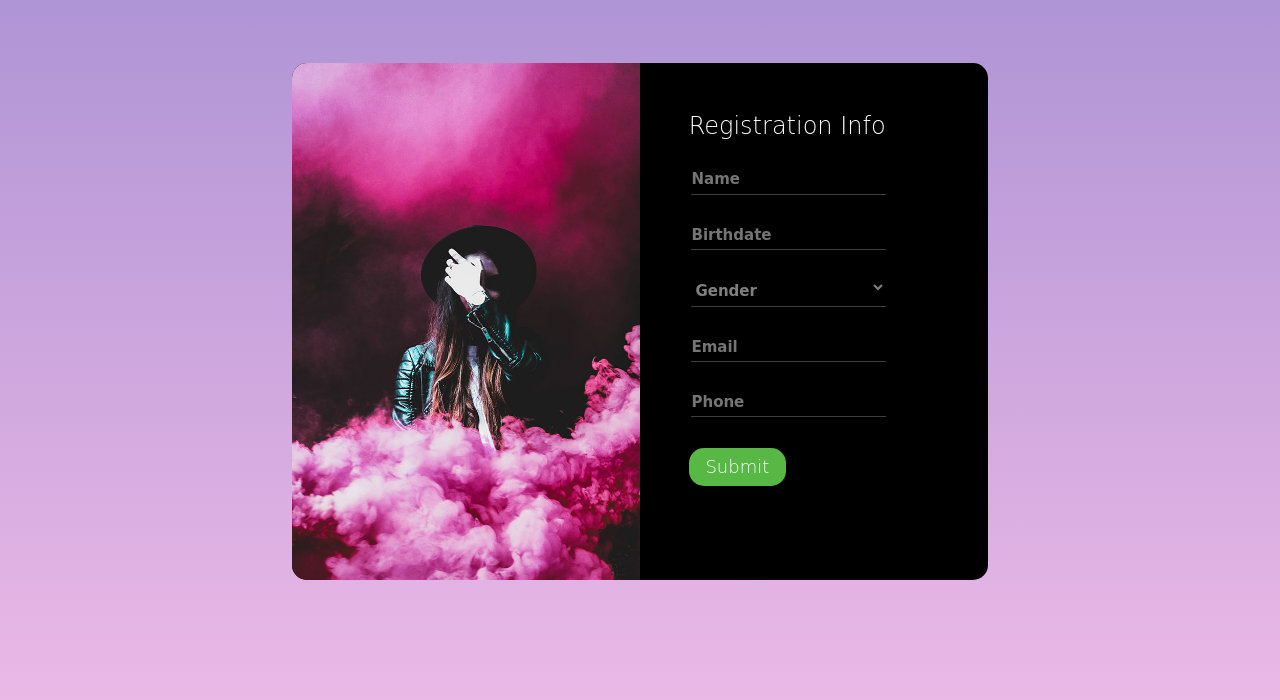
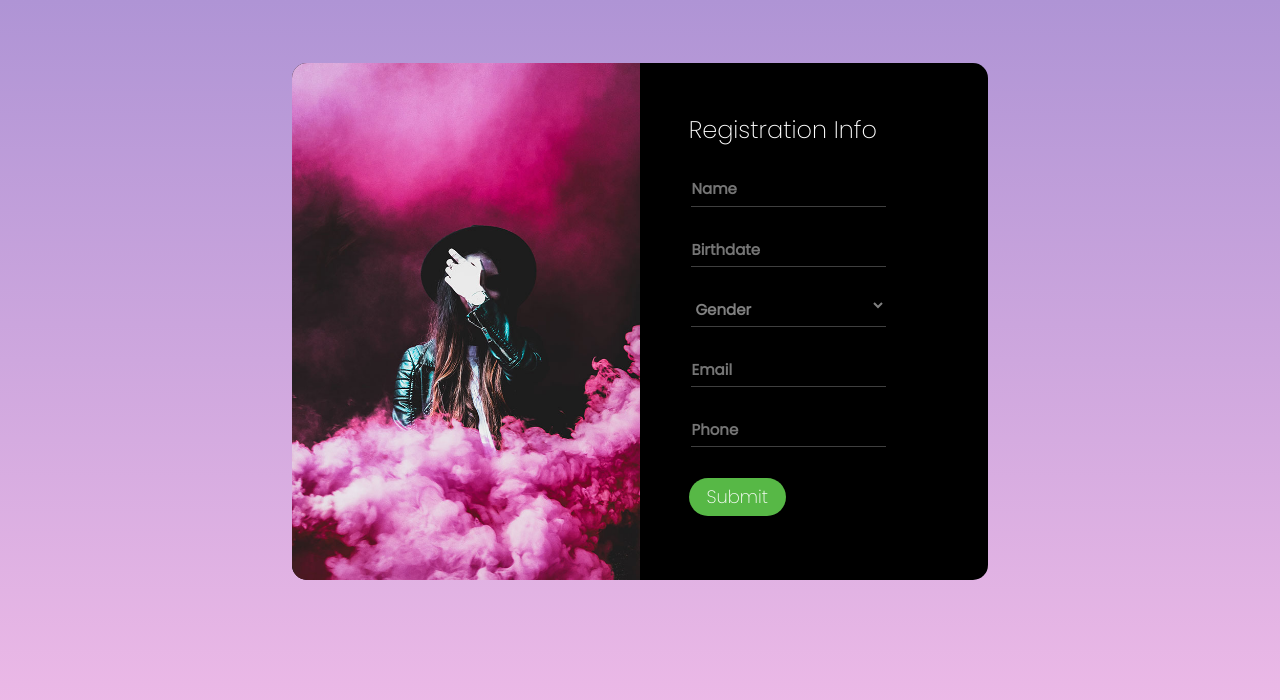
Before and after one commit to Neimat1/Registration-Form, a plain HTML site: page index.html in a window 1280 px wide. Drawn offline with Linux system fonts and the light colour scheme.

Commit message:
updating fonts

```diff
--- a/CSS/master.css
+++ b/CSS/master.css
@@ -1,12 +1,15 @@
 *{
 
-    font-family:cursive;
+    font-family: 'Poppins', sans-serif;
 }
 body{
     overflow: hidden;
     background-image:linear-gradient(to bottom,#af94d5,#f4bee9 );
     background-repeat: no-repeat;
     background-attachment: fixed;
+}
+h1{
+    font-size: 24px;
 }
 .layout{
     background-color: black;
@@ -83,8 +86,8 @@ form input:active::after,
 button{
     background-color: #57b846;
     width: 35%;
-    padding: 3%;
-    border-radius:15px;
+    padding: 2%;
+    border-radius:20px;
     outline: none;
     border: none 0;
     font-size: 18px;
--- a/index.html
+++ b/index.html
@@ -2,6 +2,9 @@
 <html>
     <head>
         <title>Registration Form</title>
+        <link rel="preconnect" href="https://fonts.googleapis.com">
+        <link rel="preconnect" href="https://fonts.gstatic.com" crossorigin>
+        <link href="https://fonts.googleapis.com/css2?family=Poppins:wght@200;400&display=swap" rel="stylesheet">
         <link rel="stylesheet" href="CSS/master.css"/>
     </head>
     <body>
```
